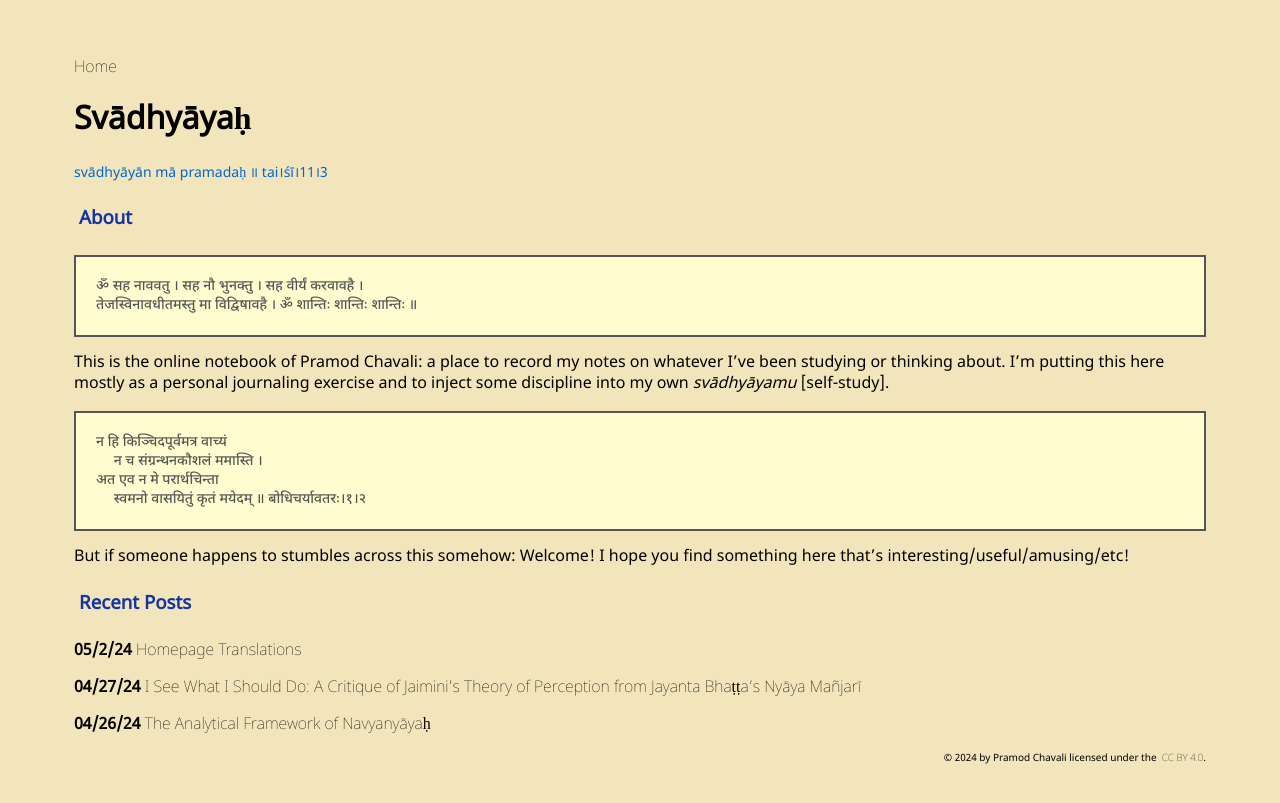
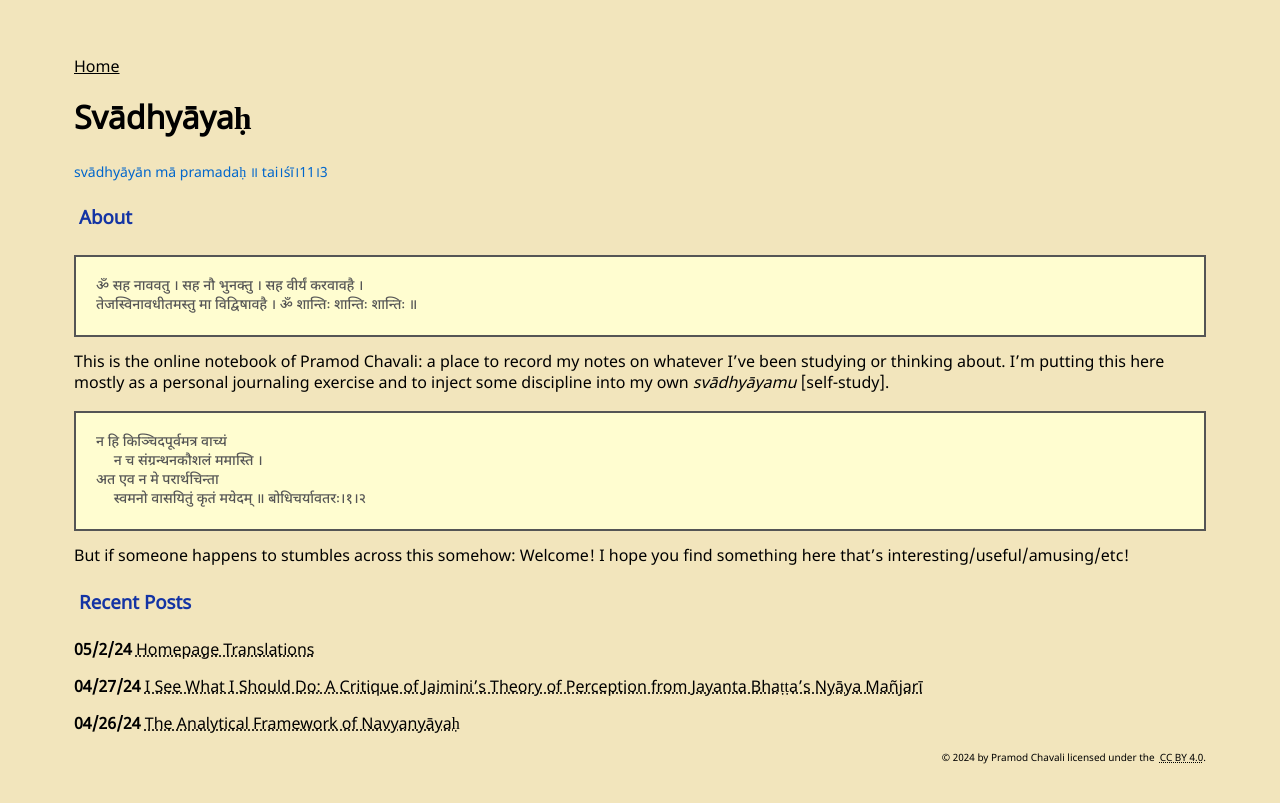
Before and after one commit to vchavali/svadhyayam.github.io, a Jekyll site: the page built from index.md, in a window 1280 px wide. Shown: the top 803 px of the page. Built offline with Jekyll 4.4.1, drawn with Linux system fonts in a browser that asks for light colours; some web fonts are replaced.

Commit message:
link style

```diff
--- a/_includes/navigation.html
+++ b/_includes/navigation.html
@@ -1,6 +1,6 @@
 <nav>
   {% for item in site.data.navigation %}
-  <a href="{{ item.link }}"
+  <a class="navItem" href="{{ item.link }}"
      {% if page.url == item.link %}
      class="current"
      {% endif %}>{{ item.name }}</a>
--- a/_sass/main.scss
+++ b/_sass/main.scss
@@ -140,9 +140,16 @@ code {
 
 a {
     color: #000000;
-    text-decoration: none; //underline;
+    text-decoration: underline;
+    text-decoration-style: dotted;
  //   font-style: oblique;
-    font-family: Iosevka-Thin, NotoSansDevanagiri-Thin;
+}
+.navItem {
+    color: #000000;
+  //  font-family: Iosevka-Thin, NotoSansDevanagiri-Thin;
+    text-decoration: underline;
+    text-decoration-style: solid;
+
 }
 
 .footerCopyright {
```
